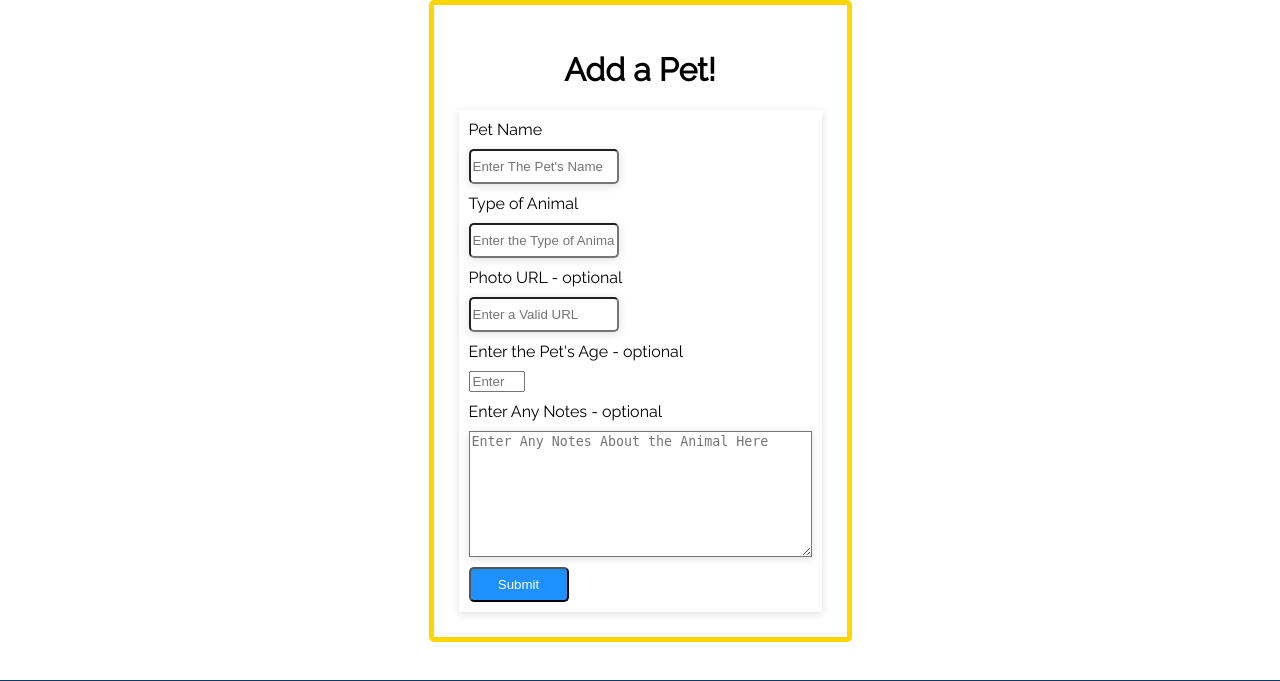
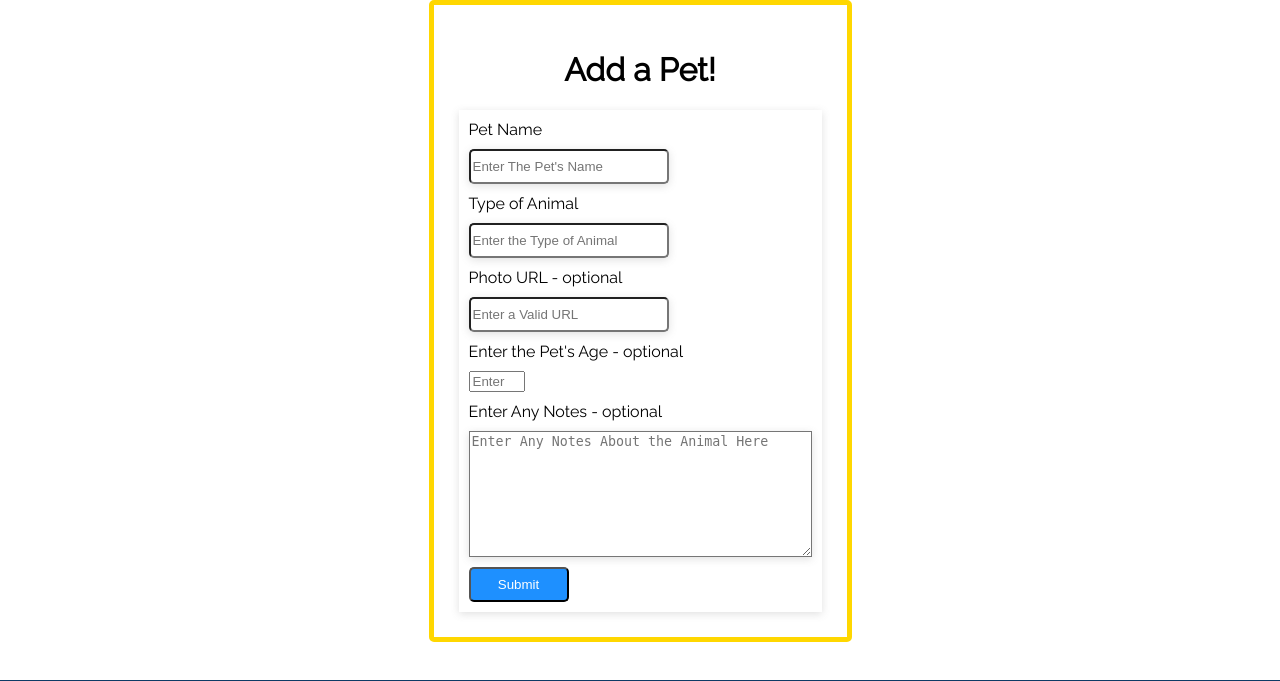
Before and after one commit to JB0925/Flask-Pet-Shop, a Flask app: page /add in a window 1280 px wide. Shown: the part 69-750 px from the top of the page. Run offline with Flask 2, Linux system fonts and the light colour scheme.

Commit message:
add small change to css

```diff
--- a/static/css/add_pets.css
+++ b/static/css/add_pets.css
@@ -29,7 +29,7 @@ label, input{
 
 input[type='text'] {
     height: 35px;
-    width: 150px;
+    width: 200px;
     border-radius: 5px;
     box-shadow: rgba(99, 99, 99, 0.2) 0px 2px 8px 0px;
 }
```
